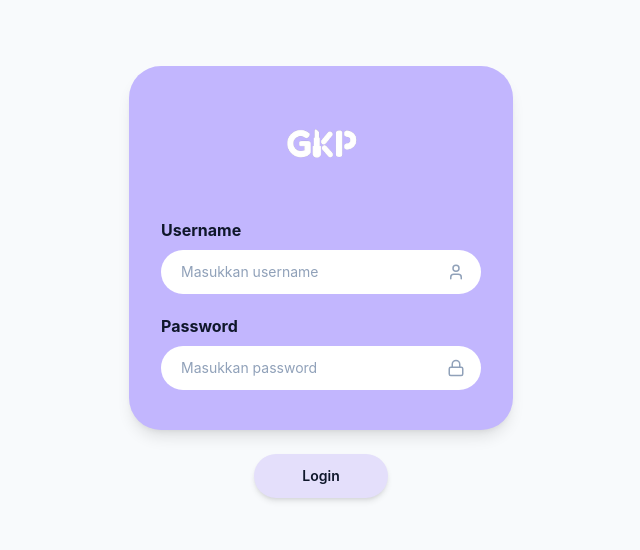
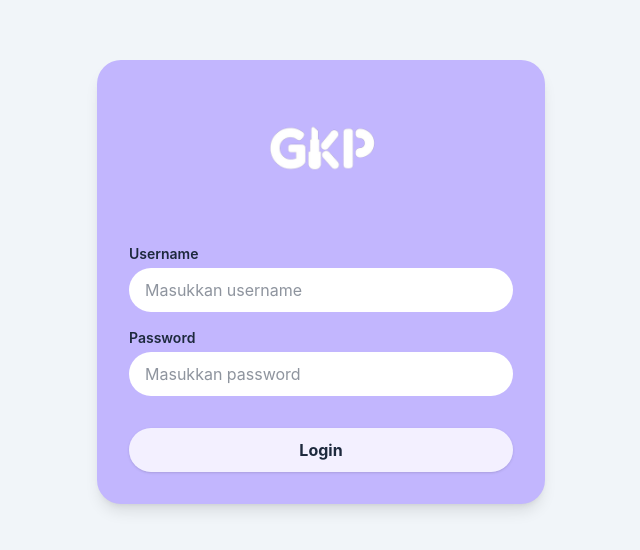
Before and after one commit to dhaniibrahim321/sistem-inventaris-gkp, a React (Vite) app in the folder GKP-frontend/: page / in a window 1280 px wide. Shown: the part 118-668 px from the top of the page, without its empty margins (319-959 px from the left). Built offline with nearby package versions, Linux system fonts and the light colour scheme.

Commit message:
style: Mengubah sedikit layout UI login page

```diff
--- a/GKP-frontend/src/pages/LoginPage.jsx
+++ b/GKP-frontend/src/pages/LoginPage.jsx
@@ -1,86 +1,63 @@
-import { useState } from 'react'
-import { useNavigate } from 'react-router-dom'
-import { User, Lock } from 'lucide-react'
+import React, { useState } from 'react';
+import { useNavigate } from 'react-router-dom';
+import logoGKP from '../assets/logo_GKP.png';
 
 export default function LoginPage() {
-  const navigate = useNavigate()
-  const [username, setUsername] = useState('')
-  const [password, setPassword] = useState('')
+  const [username, setUsername] = useState('');
+  const [password, setPassword] = useState('');
+  const navigate = useNavigate();
 
   const handleLogin = (e) => {
-    e.preventDefault()
-    // Prototype: langsung navigasi ke dashboard tanpa validasi
-    navigate('/dashboard')
-  }
+    e.preventDefault();
+    // Simulasi login sukses langsung ke dashboard
+    navigate('/dashboard');
+  };
 
   return (
-    <main className="min-h-screen bg-slate-50 flex items-center justify-center px-4">
-      <div className="w-full max-w-sm flex flex-col items-center">
-        {/* Card Login */}
-        <section
-          aria-label="Form login"
-          className="w-full bg-[#C2B6FE] rounded-[2rem] shadow-lg px-8 pt-10 pb-10"
-        >
-          {/* Logo */}
-          <div className="flex justify-center mb-8">
-            <img src="src/assets/logo_GKP.png" className="h-20 object-contain"/>
+    <div className="min-h-screen flex items-center justify-center bg-slate-100">
+      <div className="bg-[#C2B6FE] p-8 rounded-3xl shadow-lg w-full max-w-md flex flex-col items-center">
+
+        {/* Bagian Logo */}
+        <div className="mb-6 flex flex-col items-center">
+          <img
+            src={logoGKP}
+            alt="Logo SIGKP"
+            className="h-30 w-30 rounded-lg object-contain mb-2"
+          />
         </div>
 
-          {/* Form */}
-          <form id="login-form" onSubmit={handleLogin} className="space-y-5">
+        <form onSubmit={handleLogin} className="w-full space-y-4">
           <div>
-              <label
-                htmlFor="username"
-                className="block text-base font-bold text-slate-900 mb-2"
-              >
-                Username
-              </label>
-              <div className="relative">
+            <label className="block text-sm font-semibold text-slate-800 mb-1">Username</label>
             <input
-                  id="username"
-                  name="username"
               type="text"
               placeholder="Masukkan username"
               value={username}
               onChange={(e) => setUsername(e.target.value)}
-                  className="w-full pl-5 pr-12 py-3 rounded-full bg-white text-slate-900 placeholder-slate-400 text-sm focus:outline-none focus:ring-2 focus:ring-[#5B528D] transition-shadow"
+              className="w-full px-4 py-2.5 rounded-full bg-white text-slate-800 focus:outline-none"
             />
-                <User size={18} className="absolute right-4 top-1/2 -translate-y-1/2 text-slate-400 pointer-events-none" />
-              </div>
           </div>
 
           <div>
-              <label
-                htmlFor="password"
-                className="block text-base font-bold text-slate-900 mb-2"
-              >
-                Password
-              </label>
-              <div className="relative">
+            <label className="block text-sm font-semibold text-slate-800 mb-1">Password</label>
             <input
-                  id="password"
-                  name="password"
               type="password"
               placeholder="Masukkan password"
               value={password}
               onChange={(e) => setPassword(e.target.value)}
-                  className="w-full pl-5 pr-12 py-3 rounded-full bg-white text-slate-900 placeholder-slate-400 text-sm focus:outline-none focus:ring-2 focus:ring-[#5B528D] transition-shadow"
+              className="w-full px-4 py-2.5 rounded-full bg-white text-slate-800 focus:outline-none"
             />
-                <Lock size={18} className="absolute right-4 top-1/2 -translate-y-1/2 text-slate-400 pointer-events-none" />
           </div>
-            </div>
-          </form>
-        </section>
 
-        {/* Tombol Login - di luar card, warna lebih muda */}
           <button
             type="submit"
-          form="login-form"
-          className="mt-6 px-12 py-3 rounded-full bg-[#E4DFFB] text-slate-900 font-semibold text-sm shadow-md hover:bg-[#d4ccf7] focus:outline-none focus:ring-2 focus:ring-[#5B528D] transition-colors"
+            className="w-full mt-4 py-2.5 rounded-full bg-white/80 hover:bg-white text-slate-800 font-bold shadow transition"
           >
             Login
           </button>
+        </form>
+
       </div>
-    </main>
-  )
+    </div>
+  );
 }
```
Lines whose indentation alone changed are shown as unchanged.
